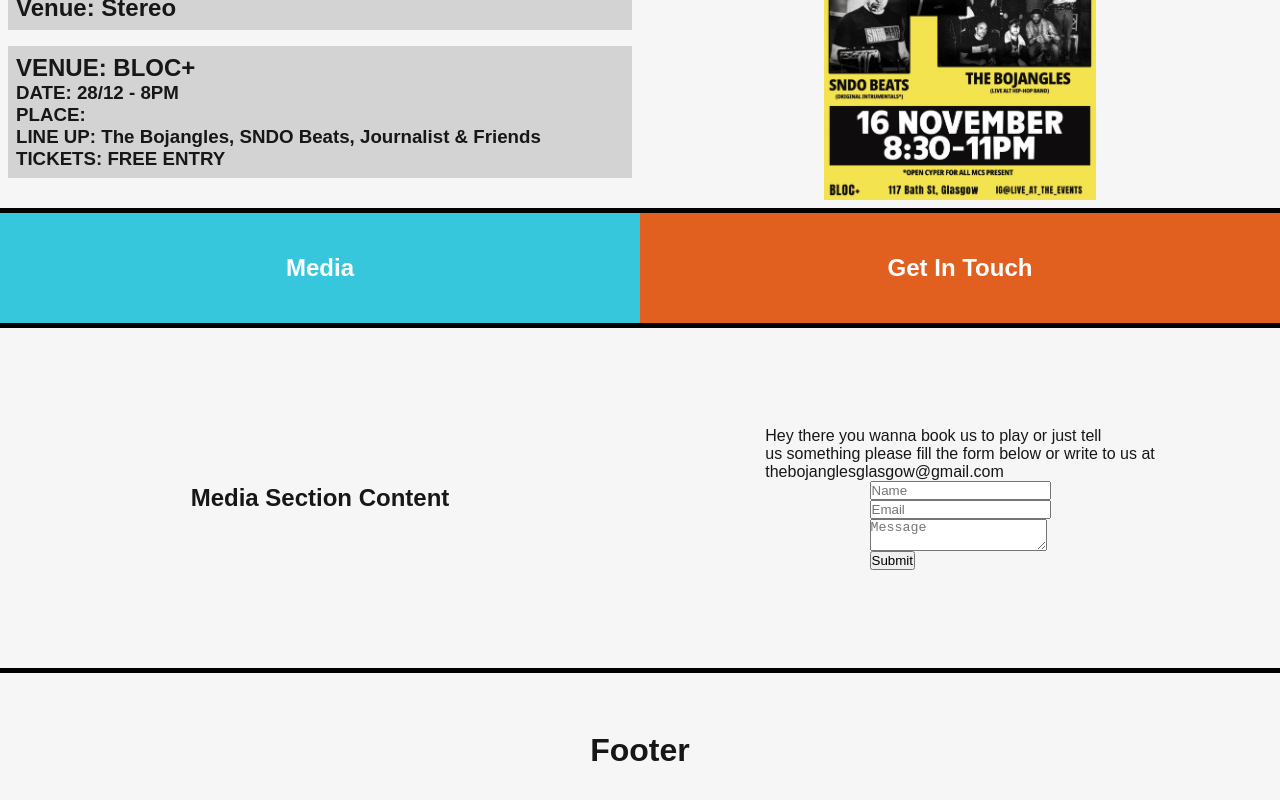
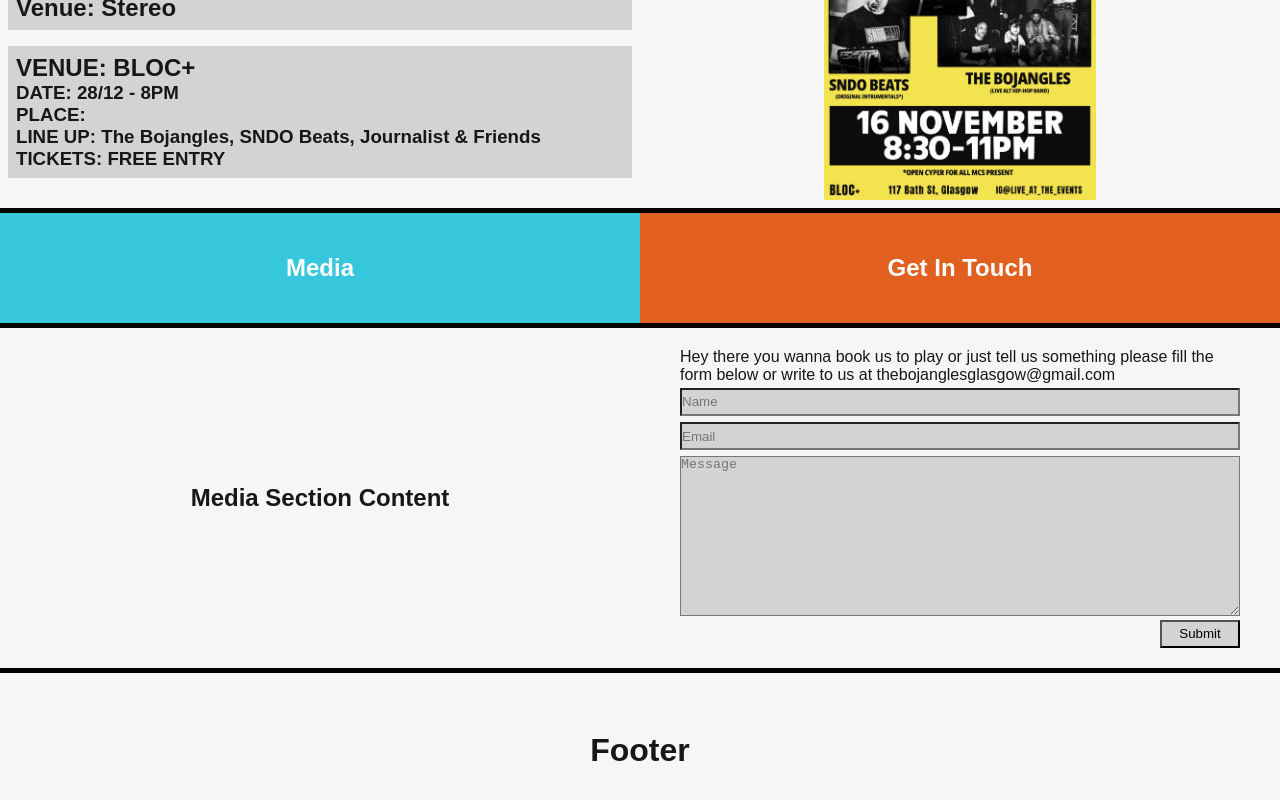
Before and after one commit to Mik20393/the-bojangles-web-app, a Next.js app: page / in a window 1280 px wide. Shown: the part 1372-2172 px from the top of the page. Built offline with nearby package versions, Linux system fonts and the light colour scheme.

Commit message:
Styling contact form

```diff
--- a/src/components/contactSection.js
+++ b/src/components/contactSection.js
@@ -6,17 +6,19 @@ export default function ContactSection() {
             <div className={styles.contactSectionContainer}>
                 <div className={styles.contactSectionTextContainer}>
                     <p>
-                        Hey there you wanna book us to play or just tell <br/>
-                        us something please fill the form below or write to us at <br/>
+                        Hey there you wanna book us to play or just tell
+                        us something please fill the form below or write to us at
                         thebojanglesglasgow@gmail.com
                     </p>
                 </div>
                 <div className={styles.contactFormContainer}>
                     <form className={styles.contactForm}>
-                        <input type="text" name="name" placeholder="Name" required/>
-                        <input type="email" name="email" placeholder="Email" required/>
-                        <textarea name="message" placeholder="Message" required></textarea>
-                        <button type="submit">Submit</button>
+                        <input type="text" className={styles.formInputControl} name="name" placeholder="Name" required/>
+                        <input type="email" className={styles.formInputControl} name="email" placeholder="Email" required/>
+                        <textarea name="message" className={styles.formTextAreaControl} placeholder="Message" required></textarea>
+                        <div className={styles.buttonContainer}>
+                            <button type="submit" className={styles.button}>Submit</button>
+                        </div>
                     </form>
                 </div>
             </div>
--- a/src/components/contactSection.module.css
+++ b/src/components/contactSection.module.css
@@ -11,6 +11,7 @@
     display: flex;
     justify-content: flex-start;
     align-items: center;
+    width: 35rem;
 }
 
 .contactFormContainer {
@@ -23,5 +24,31 @@
     display: flex;
     flex-direction: column;
     justify-content: center;
-    align-items: flex-start;
 }
+
+.formInputControl {
+    width: 35rem;
+    height: 1.75rem;
+    margin: 0.2rem 0;
+    background-color: lightgray;
+}
+
+.formTextAreaControl {
+    width: 35rem;
+    height: 10rem;
+    margin: 0.2rem 0;
+    background-color: lightgray;
+}
+
+.buttonContainer {
+    width: 35rem;
+    height: 1.75rem;
+    display: flex;
+    justify-content: end;
+
+}
+
+.button {
+    width: 5rem;
+    background-color: lightgray;
+}
```
